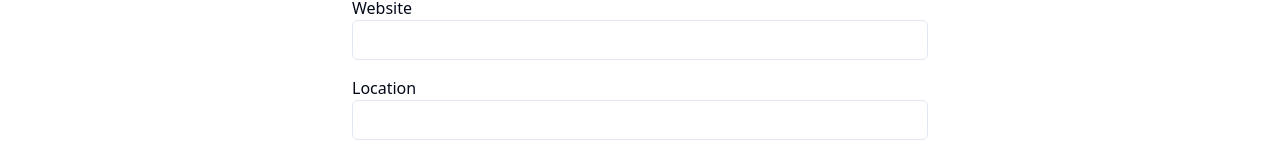
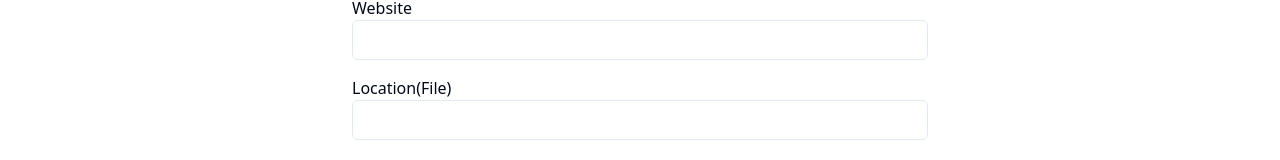
Before and after one commit to PARTH-THAPS/Job-Portal, a React (Vite) app in the folder Frontend/: page /admin/companies/1 in a window 1280 px wide. Shown: the part 372-532 px from the top of the page. Built offline with nearby package versions, Linux system fonts and the light colour scheme.

Commit message:
data 24 feb

```diff
--- a/Frontend/admin/CompanySetup.jsx
+++ b/Frontend/admin/CompanySetup.jsx
@@ -92,7 +92,7 @@ export const CompanySetup = () => {
             </div>
 
             <div>
-              <Label>Location</Label>
+              <Label>Location(File)</Label>
               <Input
                 type="text"
                 name="location"
```
